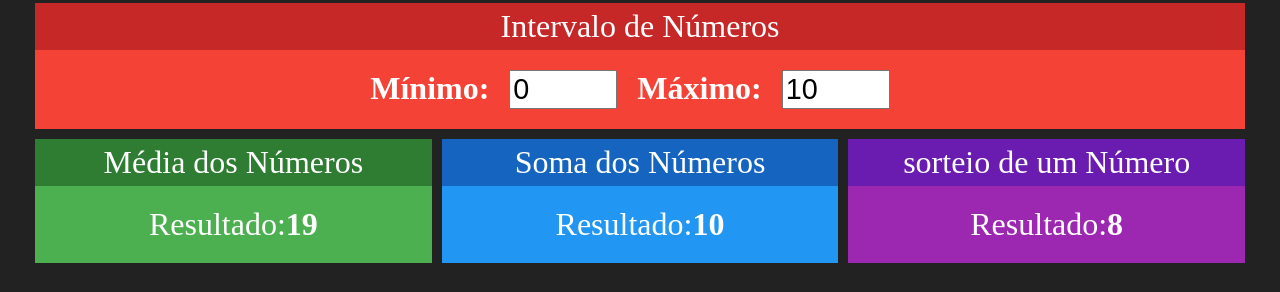
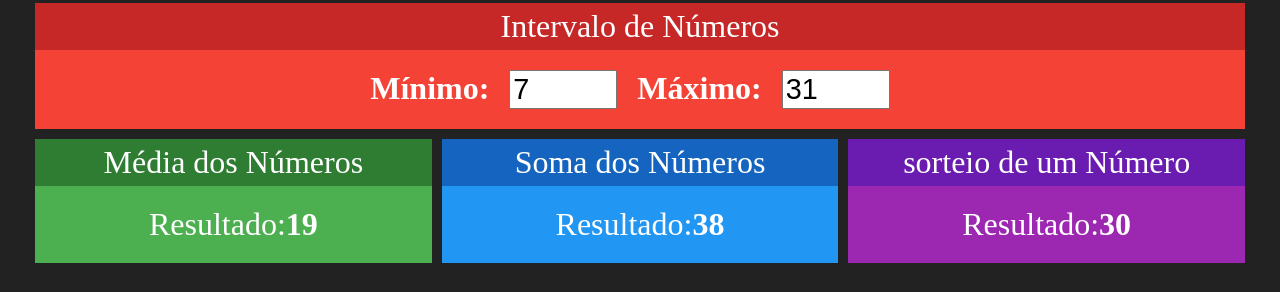
Before and after one commit to Felipe1501/felipe-react-redux, a React (Create React App) app: page / in a window 1280 px wide. Shown: the part 192-484 px from the top of the page. Built offline with nearby package versions, Linux system fonts and the light colour scheme.

Commit message:
aula 166 fix: connecting sum and random components with redux

```diff
--- a/src/components/Interval.jsx
+++ b/src/components/Interval.jsx
@@ -1,21 +1,32 @@
 import './Interval.css';
 import React from 'react';
+import { connect } from 'react-redux';
 
 import Card from './Card';
 
-export default props => {
+function Interval(props) {
+    const {min, max} = props
     return (
         <Card title="Intervalo de Números" red>
             <div className="Interval">
             <span>
                 <strong>Mínimo:</strong>
-                <input type="number" value={0} readOnly />
+                <input type="number" value={min} readOnly />
             </span>
             <span>
                 <strong>Máximo:</strong>
-                <input type="number" value={10} readOnly />
+                <input type="number" value={max} readOnly />
             </span>
             </div>
         </Card>
     )
 }
+
+function mapStateToProps(state){
+    return{
+        min: state.numbers.min,
+        max: state.numbers.max,
+    }
+}
+
+export default connect(mapStateToProps)(Interval)
--- a/src/components/Sorteio.jsx
+++ b/src/components/Sorteio.jsx
@@ -1,17 +1,28 @@
-
+import { connect } from 'react-redux';
 import React from 'react';
 
 import Card from './Card';
 
-export default props => {
+function Sorteio(props) {
+    const {min, max} = props
+    const aleatorio = parseInt(Math.random() * (max - min)) + min
     return (
         <Card title="sorteio de um Número" purple>
             <div className="Interval">
             <span>
                 <span>Resultado:</span>
-                <strong>8</strong>
+                <strong>{aleatorio}</strong>
             </span>
             </div>
         </Card>
     )
 }
+
+function mapStateToProp(state){
+    return{
+        min: state.numbers.min,
+        max: state.numbers.max,
+    }
+}
+
+export default connect(mapStateToProp)(Sorteio)
--- a/src/components/Sum.jsx
+++ b/src/components/Sum.jsx
@@ -1,17 +1,27 @@
-
+import { connect } from 'react-redux';
 import React from 'react';
 
 import Card from './Card';
 
-export default props => {
+function Sum(props) {
+    const {min, max} = props;
     return (
         <Card title="Soma dos Números" blue>
             <div className="Interval">
             <span>
                 <span>Resultado:</span>
-                <strong>10</strong>
+                <strong>{max + min}</strong>
             </span>
             </div>
         </Card>
     )
 }
+
+function mapStateToProp(state){
+    return{
+        min: state.numbers.min,
+        max: state.numbers.max,
+    }
+}
+
+export default connect(mapStateToProp)(Sum)
--- a/src/store/storeConfig.js
+++ b/src/store/storeConfig.js
@@ -9,7 +9,7 @@
         }
     } ,
     names: function(state, action){
-        console.log(state, ' ', action);
+       // console.log(state, ' ', action);
         return[
             'Ana',
             'Bianca',
```
